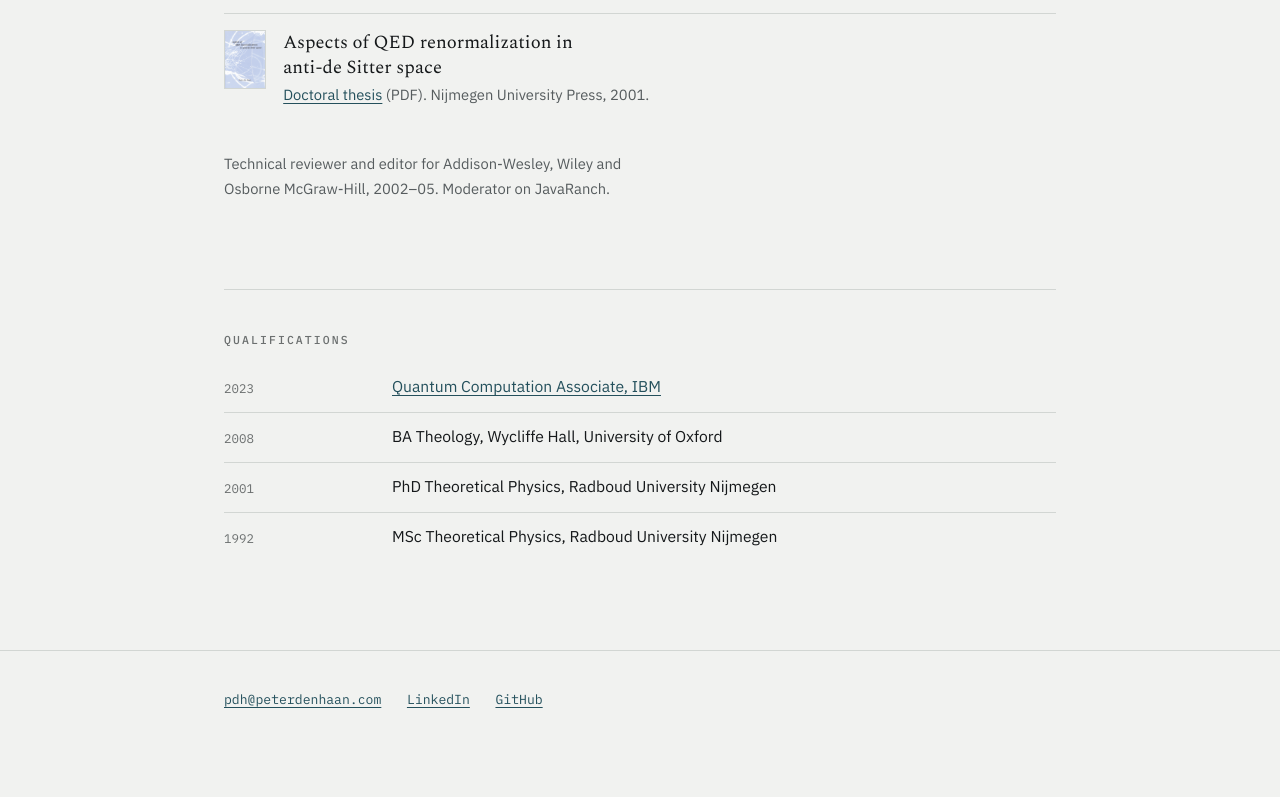
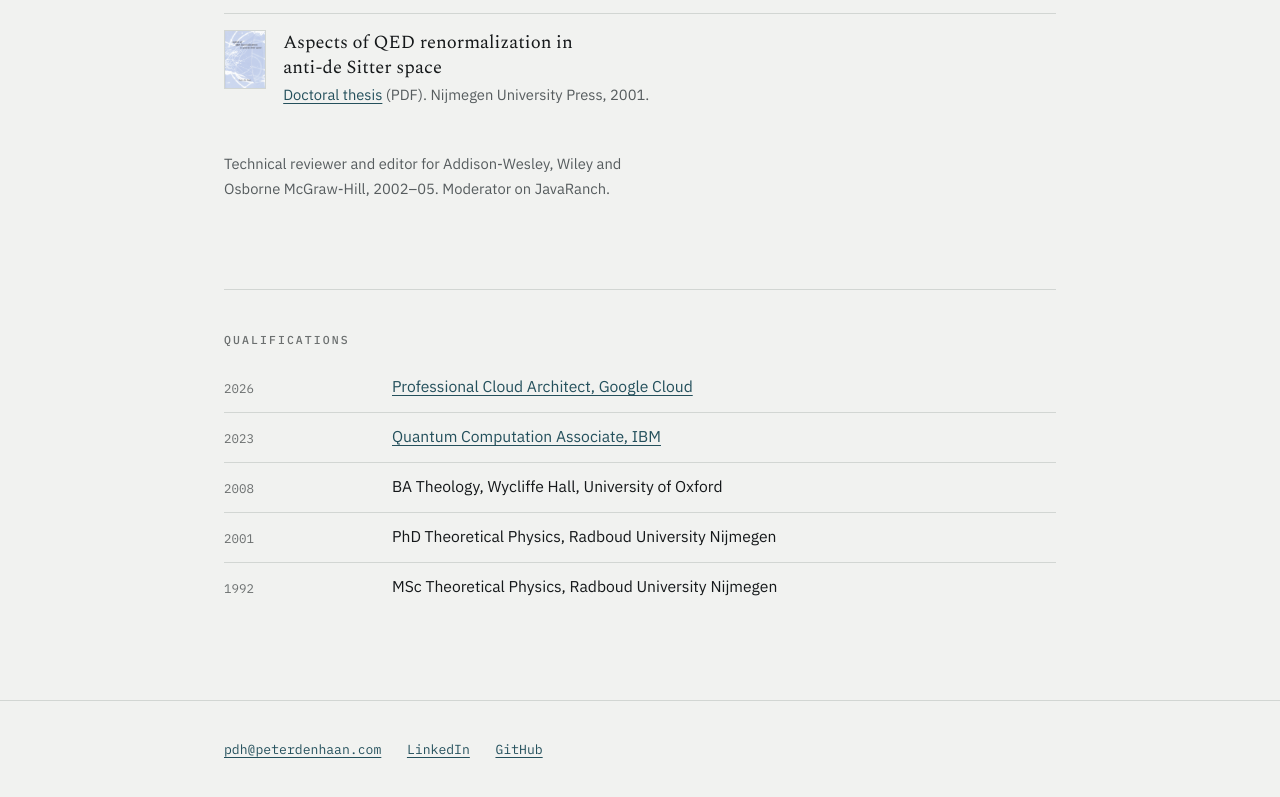
Before and after one commit to peterdenhaan/peterdenhaan.github.io, a plain HTML site: page index.html in a window 1280 px wide. Shown: the part 5034-5831 px from the top of the page. Before the commit the page ends 5799 px from the top, so only its background shows below. Drawn offline with Linux system fonts and the light colour scheme.

Commit message:
List the Google Cloud Professional Cloud Architect certification
Co-Authored-By: Claude Opus 5.5 <noreply@anthropic.com>

```diff
--- a/index.html
+++ b/index.html
@@ -413,6 +413,7 @@
     <h2 class="eyebrow">Qualifications</h2>
 
     <ul class="quals">
+      <li><span class="cv__when">2026</span> <a href="https://www.credly.com/badges/5798d70d-79f4-4bd2-bd7f-15496b114d72/public_url">Professional Cloud Architect, Google Cloud</a></li>
       <li><span class="cv__when">2023</span> <a href="https://www.credly.com/badges/9d369834-0922-49ed-9ece-52403b4ef0f2/public_url">Quantum Computation Associate, IBM</a></li>
       <li><span class="cv__when">2008</span> BA Theology, Wycliffe Hall, University of Oxford</li>
       <li><span class="cv__when">2001</span> PhD Theoretical Physics, Radboud University Nijmegen</li>
```
